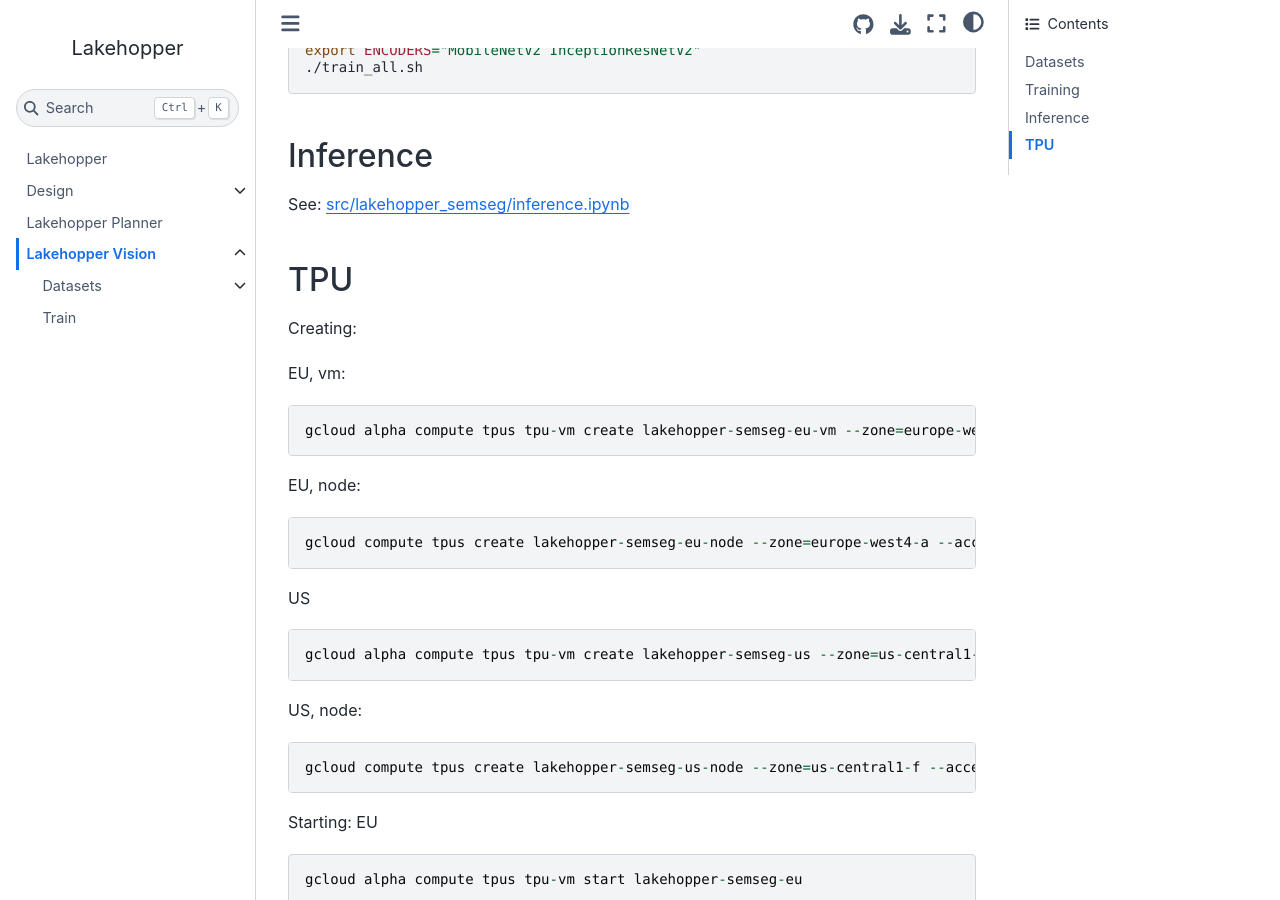
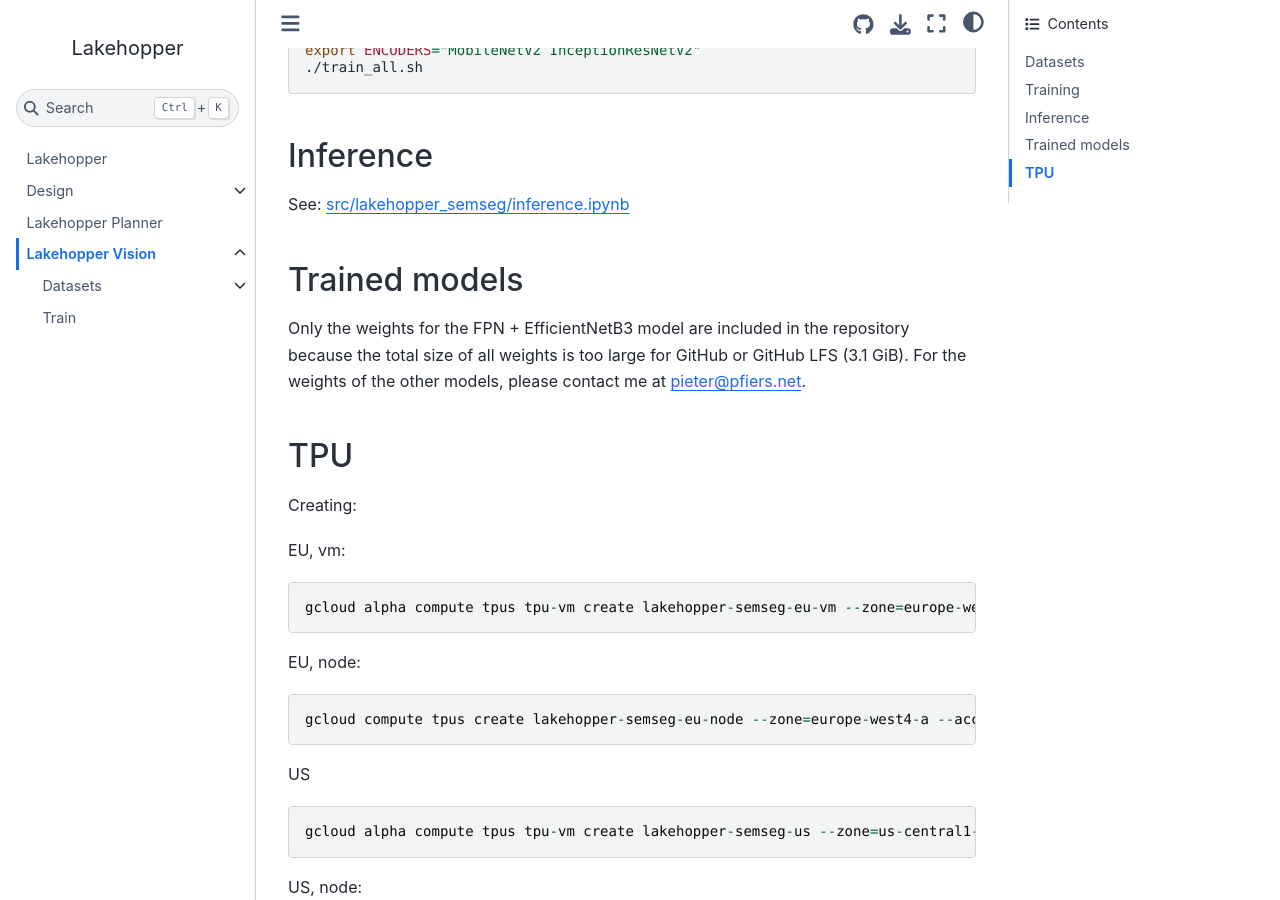
Before and after one commit to ubipo/lakehopper, a Jupyter Book: the page built from vision/README.md, in a window 1280 px wide and 900 px high, scrolled down 815 px. Built offline with Jupyter Book 1.0.4 settings and Sphinx 7.4.7 and the Sphinx Book theme 1.1.4, drawn with Linux system fonts in a browser that asks for light colours; pages that are not in the unit, such as notebooks, are missing from menus.

Commit message:
Add model weights & metrics

```diff
--- a/vision/README.md
+++ b/vision/README.md
@@ -39,6 +39,13 @@ export ENCODERS="MobileNetV2 InceptionResNetV2"
 
 See: [src/lakehopper_semseg/inference.ipynb](src/lakehopper_semseg/inference.ipynb)
 
+## Trained models
+
+Only the weights for the FPN + EfficientNetB3 model are included in the
+repository because the total size of all weights is too large for GitHub or
+GitHub LFS (3.1 GiB). For the weights of the other models, please contact me at
+[pieter@pfiers.net](mailto:pieter@pfiers.net).
+
 ## TPU
 
 Creating:
```
Also changed, not shown: 12 other files.
